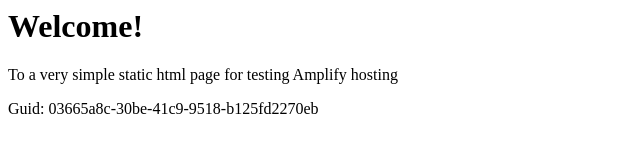
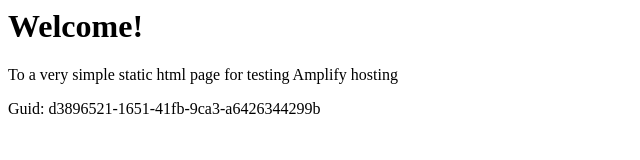
Before and after one commit to aws-aemilia-syd/Github-PR-Commit-Integration-Test-DoNotTouch-GitHubWebhookPushCanaryTest-v1-prod-ap-southeast-2, a website: page src/index.html in a window 1280 px wide. Shown: the full height of the page, 0-640 px from the left. Drawn offline with Linux system fonts and the light colour scheme.

Commit message:
commit from integ tests

```diff
--- a/src/index.html
+++ b/src/index.html
@@ -12,6 +12,6 @@
 <body>
     <h1>Welcome!</h1>
     <p>To a very simple static html page for testing Amplify hosting</p>
-    <p>Guid: 03665a8c-30be-41c9-9518-b125fd2270eb</p></body>
+    <p>Guid: d3896521-1651-41fb-9ca3-a6426344299b</p></body>
 
 </html>
```
